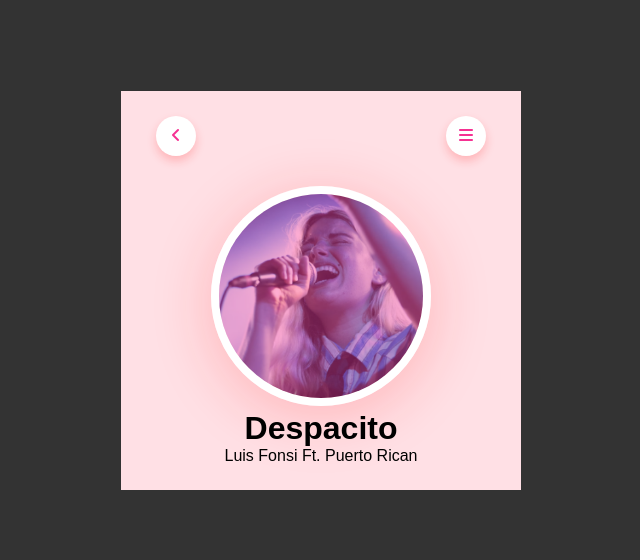
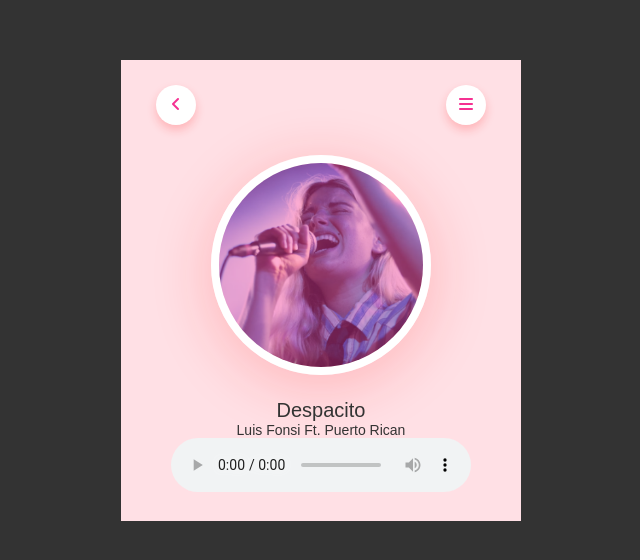
Before and after one commit to Malachi9311/js_music_player, a plain HTML site: page index.html in a window 1280 px wide. Shown: the part 110-670 px from the top of the page, without its empty margins (319-959 px from the left). Drawn offline with Linux system fonts and the light colour scheme.

Commit message:
audio player

```diff
--- a/index.html
+++ b/index.html
@@ -24,6 +24,10 @@
         <img src="media/468-thumbnail.png" class="song-img" />
         <h1>Despacito</h1>
         <p>Luis Fonsi Ft. Puerto Rican</p>
+
+        <audio controls>
+          <source src="media/NEFFEX  Go Audio.mp3" type="audio/mpeg" />
+        </audio>
       </div>
     </div>
 
--- a/style.css
+++ b/style.css
@@ -44,3 +44,15 @@ nav .circle {
     border: 8px solid #fff;
     box-shadow: 0 10px 60px rgba(255, 26, 26, 0.22);
 }
+
+.music-player h1 {
+    font-size: 20px;
+    font-weight: 400;
+    color: #333;
+    margin-top: 20px;
+}
+
+.music-player p {
+    font-size: 14px;
+    color: #333;
+}
```
